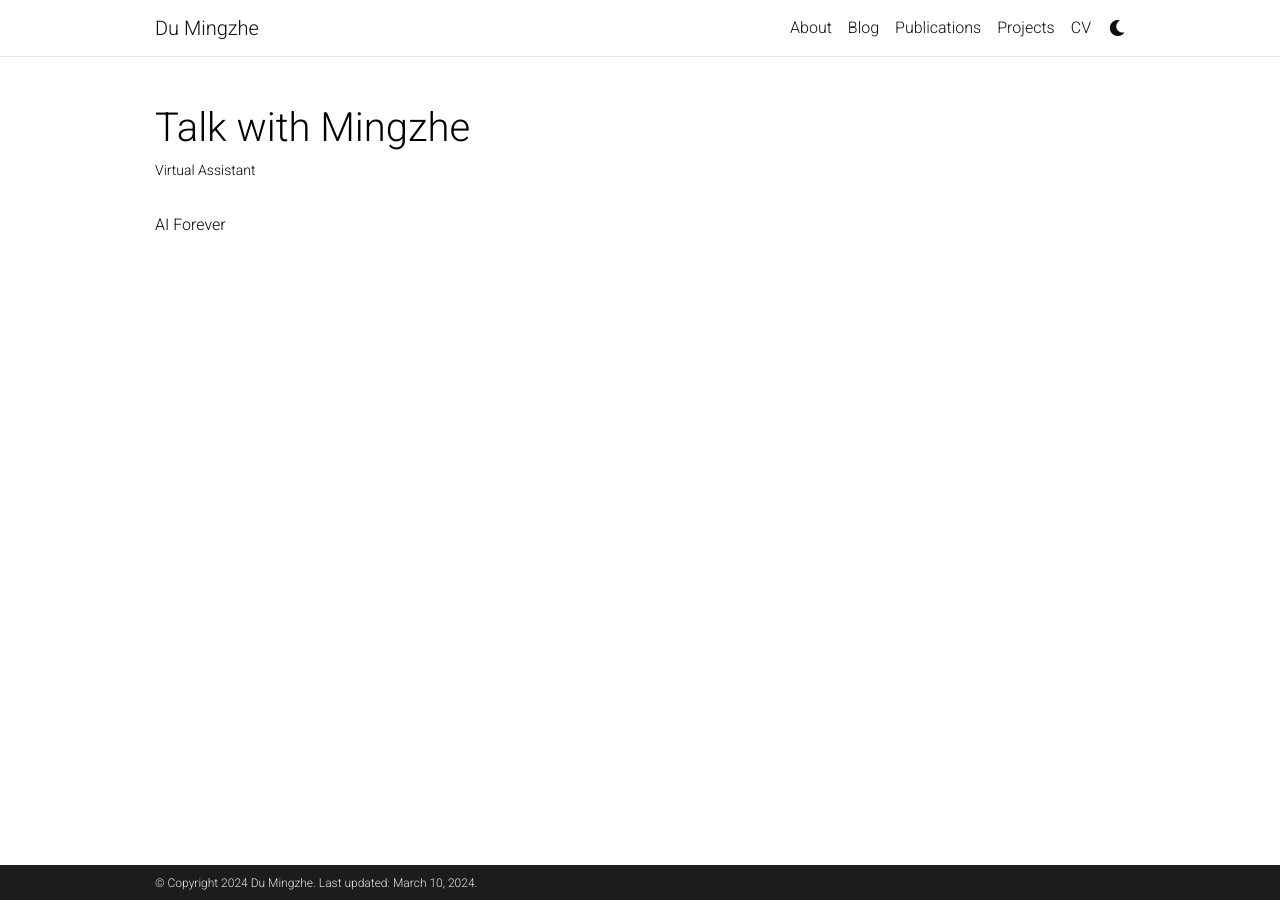
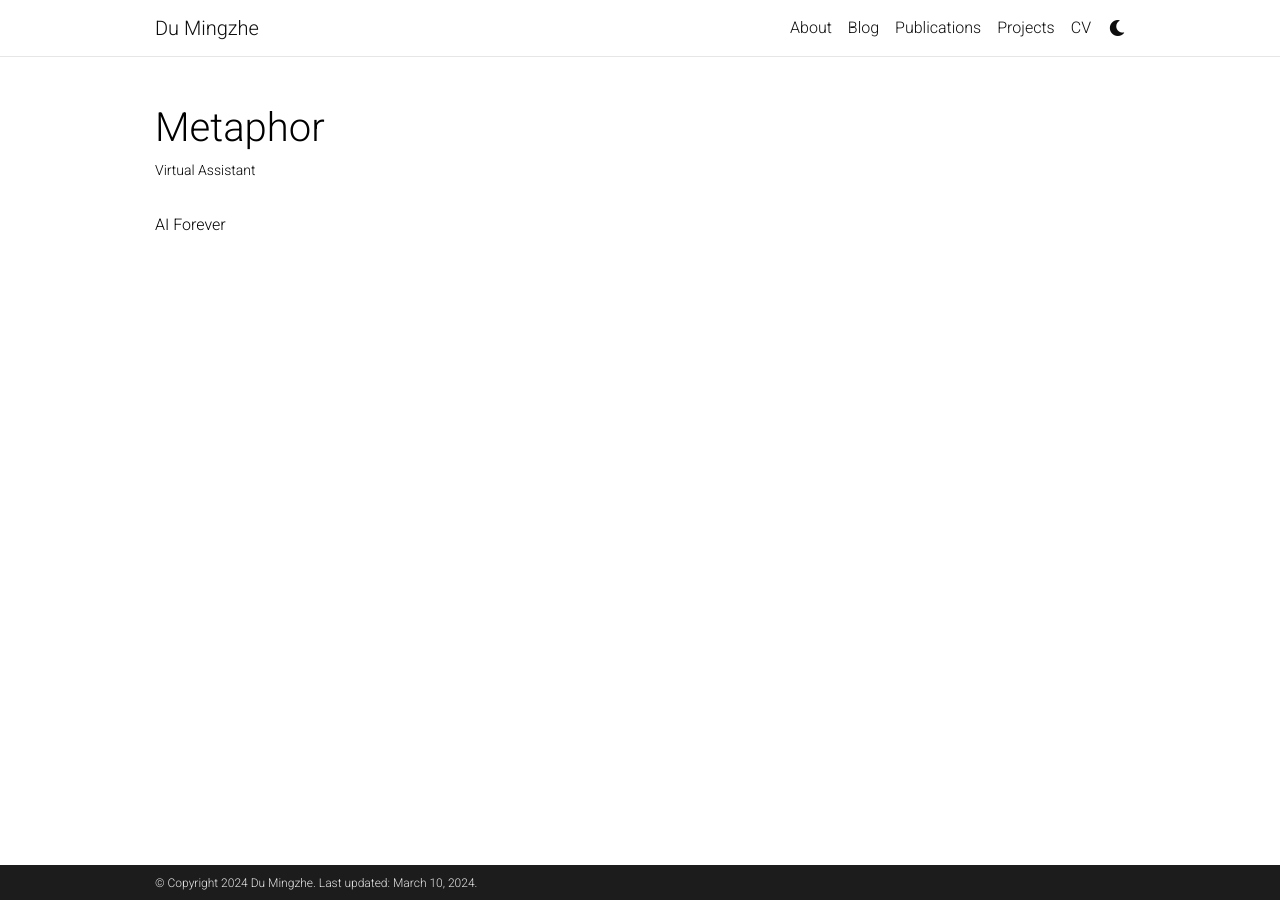
Before and after one commit to Elfsong/elfsong.github.io-, a Jekyll site: the page built from _projects/metaphor.md, in a window 1280 px wide. Built offline with Jekyll 4.4.1, drawn with Linux system fonts in a browser that asks for light colours; full-size pictures stand in for the smaller copies a plugin makes; comment, search, counter and statistics services are not loaded; a style sheet for code colours, icons or effects is not loaded.

Commit message:
update title

```diff
--- a/_projects/virtual_assistant.md
+++ b/_projects/metaphor.md
@@ -1,6 +1,6 @@
 ---
 layout: page
-title: Talk with Mingzhe
+title: Metaphor
 description: Virtual Assistant
 img: assets/img/brain.jpg
 importance: 1
```
Also changed, not shown: _projects/schedule.md (renamed from _projects/my_schedule.md, +1 -1 lines).
